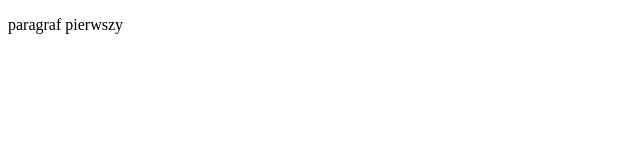
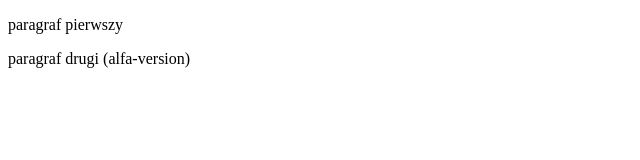
Before and after one commit to wojciechkuzniar/wojciechkuzniar.github.io, a plain HTML site: page index.html in a window 1280 px wide. Shown: the whole page, without its empty margins (0-640 px from the left). Drawn offline with Linux system fonts and the light colour scheme.

Commit message:
dodano drugi paragraf

```diff
--- a/index.html
+++ b/index.html
@@ -7,5 +7,6 @@
 </head>
 <body>
     <p>paragraf pierwszy</p>
+    <p>paragraf drugi (alfa-version)</p>
 </body>
 </html>
```
